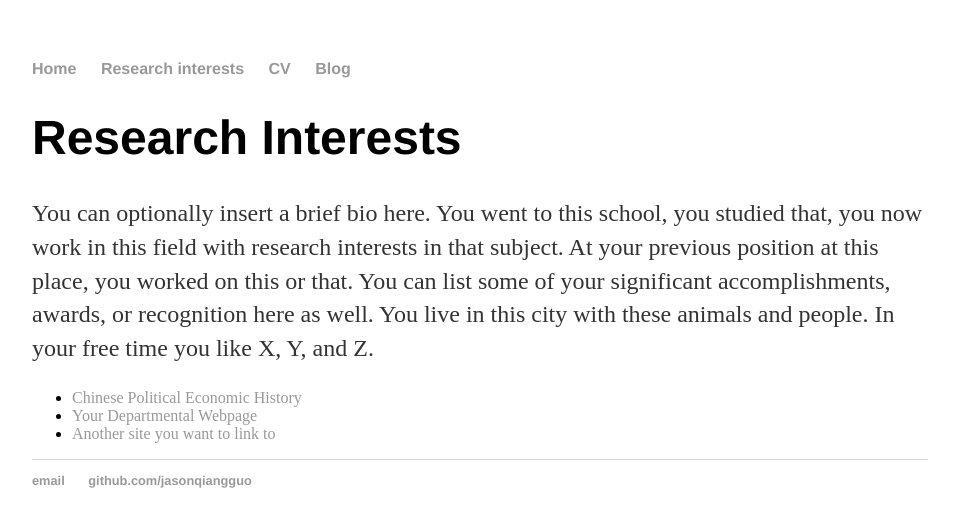
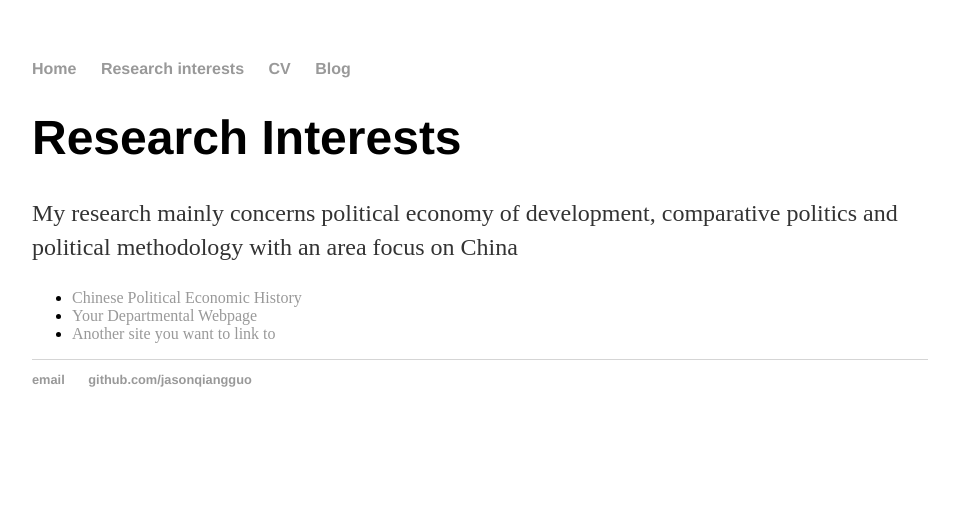
Before and after one commit to jasonqiangguo/jasonqiangguo.github.io, a Jekyll site: the page built from Research-interests/index.html, in a window 1280 px wide. Shown: the top 527 px of the page, without its empty margins (160-1119 px from the left). Built offline with Jekyll 4.4.1, drawn with Linux system fonts in a browser that asks for light colours.

Commit message:
Update index.html

```diff
--- a/Research-interests/index.html
+++ b/Research-interests/index.html
@@ -5,7 +5,7 @@ title: Coups in Chinese History
 
 		<div class="about">
 			<h1>Research Interests</h1>
-			<p>You can optionally insert a brief bio here. You went to this school, you studied that, you now work in this field with research interests in that subject. At your previous position at this place, you worked on this or that. You can list some of your significant accomplishments, awards, or recognition here as well. You live in this city with these animals and people. In your free time you like X, Y, and Z.</p>
+			<p>My research mainly concerns political economy of development, comparative politics and political methodology with an area focus on China</p>
 
 			<ul class="contacts">
 				<li><a href="/Research-interests/coup_chinese_history.html">Chinese Political Economic History</a></li>
```
